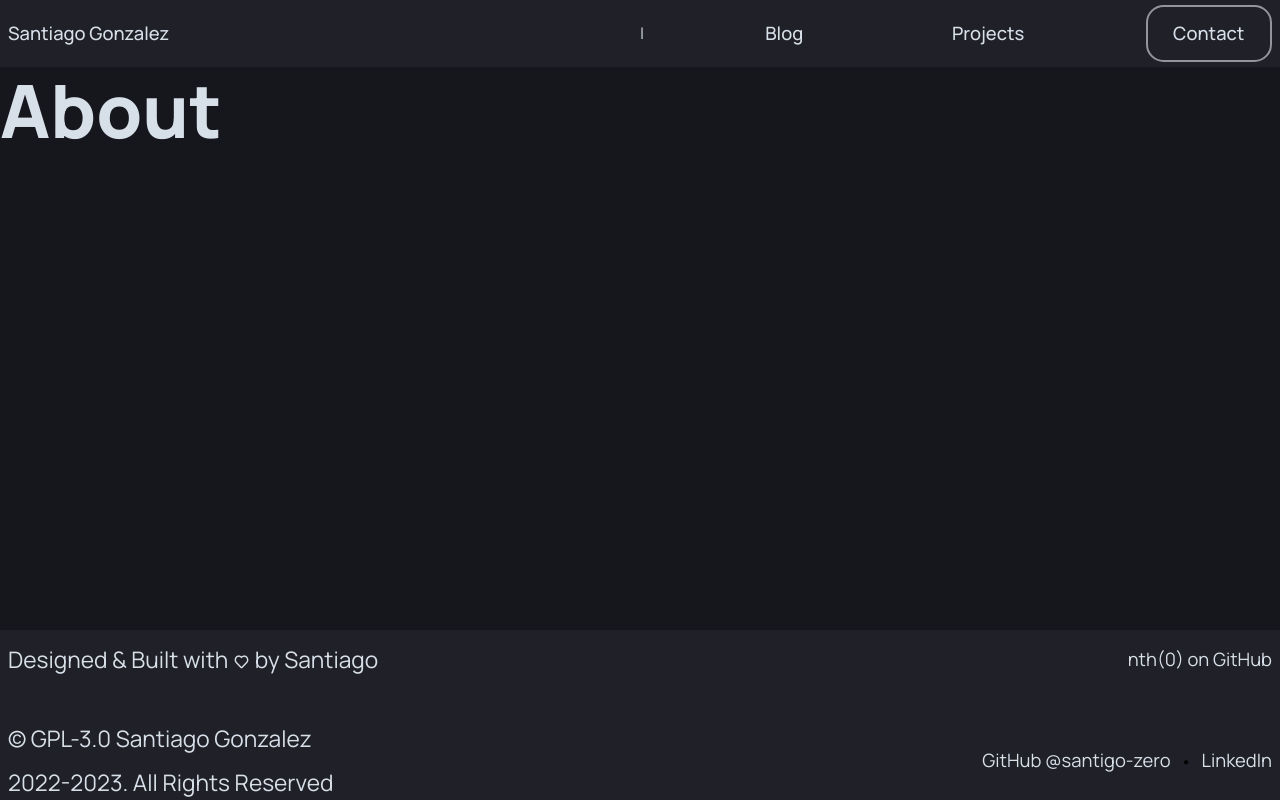
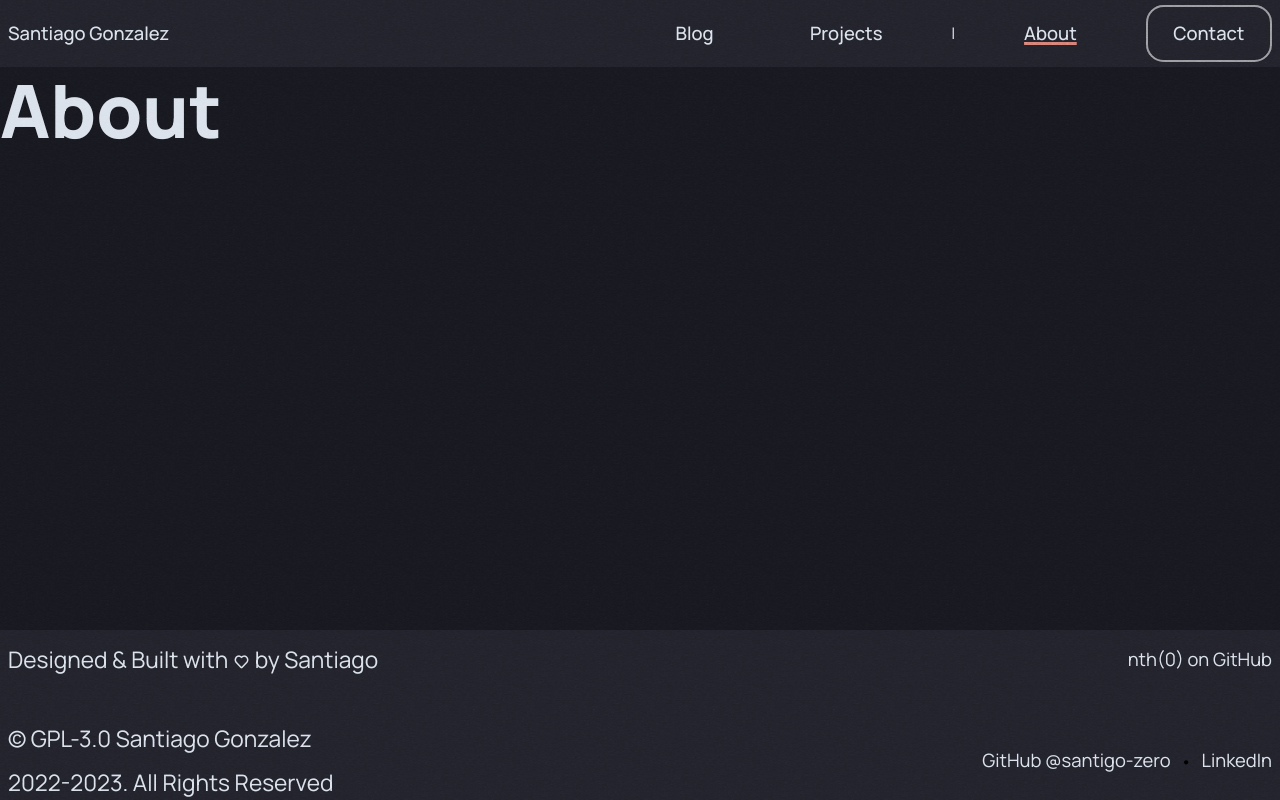
Before and after one commit to santiago-webdev/portfolio-and-blog, a SvelteKit app: page /about in a window 1280 px wide. Built offline with nearby package versions, Linux system fonts and the light colour scheme.

Commit message:
Added .noise texture and animation

```diff
--- a/src/lib/components/Navigation/NavBar.svelte
+++ b/src/lib/components/Navigation/NavBar.svelte
@@ -37,10 +37,11 @@
   }>;
 
   const navItems = [
-    { separator: '|' },
     { label: 'Home', href: `${base}/` },
     { label: 'Blog', href: `${base}/blog` },
     { label: 'Projects', href: `${base}/projects` },
+    { separator: '|' },
+    { label: 'About', href: `${base}/about` },
     { label: 'Contact', href: `${base}/contact`, decoration: 'border' }
   ] satisfies NavItems;
 </script>
@@ -58,22 +59,21 @@
     class="nav-container wider"
   >
     <div class="main-nav">
-      <!-- TODO(santigo-zero): Hotfix, padding issue, change it in config -->
       <a
         style:padding-left="0"
         style:visibility={showMobile ? 'hidden' : 'visible'}
         href="{base}/">Santiago Gonzalez</a
       >
-      {#if !desktop}
-        <button on:click={toggleMobile}>
-          {#if !showMobile}
-            {@html burger}
-          {:else}
-            {@html cross}
-          {/if}
-        </button>
-      {/if}
     </div>
+    <!-- {#if !desktop} -->
+    <!--   <button on:click={toggleMobile}> -->
+    <!--     {#if !showMobile} -->
+    <!--       {@html burger} -->
+    <!--     {:else} -->
+    <!--       {@html cross} -->
+    <!--     {/if} -->
+    <!--   </button> -->
+    <!-- {/if} -->
     <section style:display={showMobile || desktop ? 'grid' : 'none'}>
       <ul style:flex-direction={desktop ? 'row' : 'column'}>
         {#each navItems as item}
@@ -128,6 +128,7 @@
     grid-template-columns: repeat(2, 1fr);
     justify-content: space-between;
     margin-inline: auto;
+    gap: 1rem;
   }
 
   .main-nav {
--- a/src/lib/components/landing/Hero.svelte
+++ b/src/lib/components/landing/Hero.svelte
@@ -32,7 +32,7 @@
   h1 {
     font-size: clamp(3rem, 8vw, 8.1rem);
     line-height: calc(1.5 * clamp(2.3rem, 8vw, 5rem));
-    text-transform: uppercase;
+    /* text-transform: uppercase; */
   }
 
   .content {
--- a/src/routes/+layout.svelte
+++ b/src/routes/+layout.svelte
@@ -39,6 +39,7 @@
   </Transition>
   <Footer />
 </div>
+<div class="noise" />
 
 <style>
   .layout {
@@ -49,4 +50,70 @@
     grid-template-rows: auto 1fr auto;
     background-color: var(--clr-background);
   }
+
+  .noise {
+    position: fixed;
+    z-index: 9999;
+    top: -300%;
+    left: -150%;
+    height: 600%;
+    width: 600%;
+
+    -webkit-animation: grain 7s steps(10) infinite;
+    animation: grain 7s steps(10) infinite;
+    opacity: 0.33;
+    mix-blend-mode: color-dodge;
+
+    background-image: url(/noise.png);
+    background-size: 120px;
+    background-repeat: repeat;
+
+    pointer-events: none;
+  }
+
+  @keyframes grain {
+    0% {
+      transform: translate(0, 0);
+    }
+
+    10% {
+      transform: translate(-5%, -10%);
+    }
+
+    20% {
+      transform: translate(-15%, 5%);
+    }
+
+    30% {
+      transform: translate(7%, -25%);
+    }
+
+    40% {
+      transform: translate(-5%, 25%);
+    }
+
+    50% {
+      transform: translate(-15%, 10%);
+    }
+
+    60% {
+      transform: translate(15%, 0%);
+    }
+
+    70% {
+      transform: translate(0%, 15%);
+    }
+
+    80% {
+      transform: translate(3%, 35%);
+    }
+
+    90% {
+      transform: translate(-10%, 10%);
+    }
+
+    100% {
+      transform: translate(0, 0);
+    }
+  }
 </style>
--- a/static/global.css
+++ b/static/global.css
@@ -198,7 +198,6 @@ html {
   border-radius: 1.1rem;
   color: var(--clr-text-muted);
   transition: background-color 50ms, color 100ms, border 80ms;
-  transition-delay: 50ms;
 }
 
 .attn:focus-within,
```
Also changed, not shown: src/lib/components/Search/SearchBar.svelte (+9 -9 lines), static/noise.png (added).
